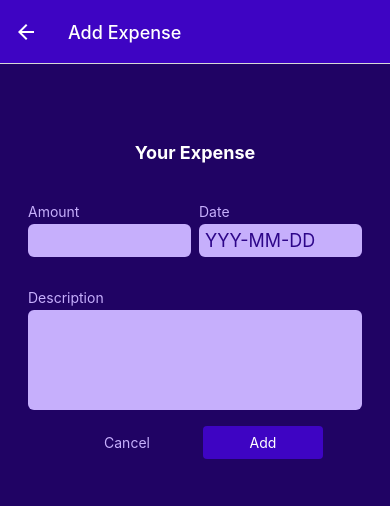
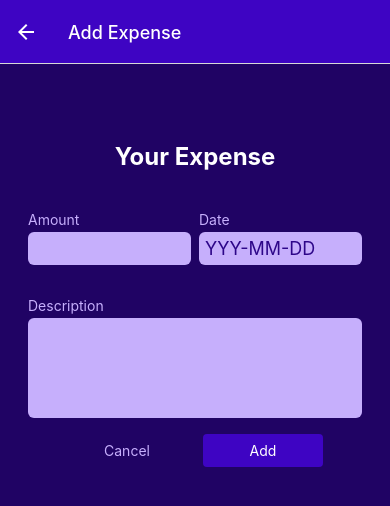
Before and after one commit to EspiraMarvin/outlay, a React Native app: screen /ManageExpense in a window 390 px wide. Shown: the top 506 px of the page. Built offline with nearby package versions, Linux system fonts and the light colour scheme.

Commit message:
feat adds input validation

```diff
--- a/components/manageExpense/ExpenseForm.js
+++ b/components/manageExpense/ExpenseForm.js
@@ -1,42 +1,101 @@
 import { useState } from "react"
 import { View, StyleSheet, Text } from "react-native"
+import { GlobalStyles } from "../../constants/styles"
+import { getFormattedDate } from "../../utils/date"
+
+import Button from "../ui/Button"
 import Input from "./Input"
 
-export default function ExpenseForm() {
-  const [inputValues, setInputValues] = useState({
-    amount: "",
-    date: "",
-    description: "",
+export default function ExpenseForm({
+  defaultValues,
+  submitButtonLabel,
+  onCancel,
+  onSubmit,
+}) {
+  const [inputs, setInputs] = useState({
+    amount: {
+      value: defaultValues ? defaultValues.amount.toString() : "",
+      isValid: true,
+    },
+    date: {
+      value: defaultValues ? getFormattedDate(defaultValues.date) : "",
+      isValid: true,
+    },
+    description: {
+      value: defaultValues ? defaultValues.description.toString() : "",
+      isValid: true,
+    },
   })
 
   function inputChangedHandler(inputIdentifier, enteredValue) {
-    setInputValues((currInputValues) => {
+    setInputs((currInputs) => {
       return {
-        ...currInputValues,
-        [inputIdentifier]: enteredValue,
+        ...currInputs,
+        [inputIdentifier]: { value: enteredValue, isValid: true },
       }
     })
   }
+
+  function submitHandler() {
+    const expenseData = {
+      amount: +inputs.amount.value, //+ converts string to a number
+      date: new Date(inputs.date.value),
+      description: inputs.description.value,
+    }
+
+    const amountIsValid = !isNaN(expenseData.amount) && expenseData.amount > 0
+    const dateIsValid = expenseData.date.toString() !== "Invalid Date"
+    const descriptionIsValid = expenseData.description.trim().length > 0
+
+    // validation
+    if (!amountIsValid || !dateIsValid || !descriptionIsValid) {
+      setInputs((currInputs) => {
+        return {
+          amount: { value: currInputs.amount.value, isValid: amountIsValid },
+          date: { value: currInputs.date.value, isValid: dateIsValid },
+          description: {
+            value: currInputs.description.value,
+            isValid: descriptionIsValid,
+          },
+        }
+      })
+      return
+    }
+
+    onSubmit(expenseData)
+  }
+
+  const formIsInvalid =
+    !inputs.amount.isValid ||
+    !inputs.date.isValid ||
+    !inputs.description.isValid
+
   return (
     <View style={styles.formContainer}>
       <Text style={styles.title}>Your Expense</Text>
       <View style={styles.inputsRow}>
         <Input
           label="Amount"
+          invalid={!inputs.amount.isValid}
           textInputConfig={{
             keyboardType: "decimal-pad",
-            onChangeText: () => inputChangedHandler("amount"),
-            value: inputValues.amount,
+            // onChangeText: inputChangedHandler.bind(this, "amount"),
+            onChangeText: (enteredValue) =>
+              inputChangedHandler("amount", enteredValue),
+            value: inputs.amount.value,
           }}
           style={{ flex: 1 }}
         />
+
         <Input
           label="Date"
+          invalid={!inputs.date.isValid}
           textInputConfig={{
             placeholder: "YYY-MM-DD",
             maxLength: 10,
-            onChangeText: () => inputChangedHandler("date"),
-            value: inputValues.date,
+            onChangeText: (enteredValue) =>
+              inputChangedHandler("date", enteredValue),
+            value: inputs.date.value,
           }}
           style={{ flex: 1 }}
         />
@@ -44,13 +103,28 @@ export default function ExpenseForm() {
 
       <Input
         label="Description"
+        invalid={!inputs.description.isValid}
         textInputConfig={{
-          onChangeText: () => inputChangedHandler("description"),
+          onChangeText: (enteredValue) =>
+            inputChangedHandler("description", enteredValue),
           multiline: true,
           autoCapitalize: "sentences",
-          value: inputValues.description,
+          value: inputs.description.value,
         }}
       />
+      {formIsInvalid && (
+        <Text style={styles.errorText}>
+          Invalid input values - please check your entered data!
+        </Text>
+      )}
+      <View style={styles.buttonsContainer}>
+        <Button style={styles.button} mode="flat" onPress={onCancel}>
+          Cancel
+        </Button>
+        <Button style={styles.button} onPress={submitHandler}>
+          {submitButtonLabel}
+        </Button>
+      </View>
     </View>
   )
 }
@@ -60,7 +134,7 @@ const styles = StyleSheet.create({
     marginTop: 30,
   },
   title: {
-    fontSize: 18,
+    fontSize: 24,
     color: "white",
     fontWeight: "bold",
     textAlign: "center",
@@ -70,4 +144,18 @@ const styles = StyleSheet.create({
     flexDirection: "row",
     justifyContent: "space-between",
   },
+  buttonsContainer: {
+    flexDirection: "row",
+    justifyContent: "center",
+    alignItems: "center",
+  },
+  button: {
+    minWidth: 120,
+    marginHorizontal: 8,
+  },
+  errorText: {
+    textAlign: "center",
+    color: GlobalStyles.colors.error500,
+    margin: 8,
+  },
 })
--- a/components/manageExpense/Input.js
+++ b/components/manageExpense/Input.js
@@ -1,6 +1,6 @@
 import { StyleSheet, Text, TextInput, View } from "react-native"
 import { GlobalStyles } from "../../constants/styles"
-export default function Input({ label, style, textInputConfig }) {
+export default function Input({ label, invalid, style, textInputConfig }) {
   let inputStyles = [styles.input]
 
   // check if input has multiline configuration & add multiline style
@@ -8,9 +8,16 @@ export default function Input({ label, style, textInputConfig }) {
     inputStyles = [inputStyles, styles.inputMultiline]
   }
 
+  // if input invalid add invalid input styles
+  if (invalid) {
+    inputStyles = [inputStyles, styles.invalidInput]
+  }
+
   return (
     <View style={[styles.inputContainer, style]}>
-      <Text style={styles.label}>{label}</Text>
+      <Text style={[styles.label, invalid && styles.invalidLabel]}>
+        {label}
+      </Text>
       <TextInput style={inputStyles} {...textInputConfig} />
     </View>
   )
@@ -37,4 +44,10 @@ const styles = StyleSheet.create({
     minHeight: 100,
     textAlignVertical: "top",
   },
+  invalidLabel: {
+    color: GlobalStyles.colors.error500,
+  },
+  invalidInput: {
+    backgroundColor: GlobalStyles.colors.error50,
+  },
 })
--- a/screens/ManageExpenseScreen.js
+++ b/screens/ManageExpenseScreen.js
@@ -1,7 +1,6 @@
 import { useContext, useLayoutEffect } from "react"
 import { View, StyleSheet, Text } from "react-native"
 import ExpenseForm from "../components/manageExpense/ExpenseForm"
-import Button from "../components/ui/Button"
 import IconButton from "../components/ui/IconButton"
 import { GlobalStyles } from "../constants/styles"
 
@@ -21,26 +20,20 @@ export default function ManageExpenseScreen({ route, navigation }) {
     })
   }, [navigation, isEditting])
 
-  const expense = expenses.find((expense) => expense.id === editedExpenseId)
+  const selectedExpense = expenses.find(
+    (expense) => expense.id === editedExpenseId
+  )
 
   function deleteExpenseHandler() {
     deleteExpense(editedExpenseId)
     navigation.goBack()
   }
 
-  function confirmHandler() {
+  function confirmHandler(expenseData) {
     if (isEditting) {
-      updateExpense(editedExpenseId, {
-        description: "Test!!!",
-        amount: 19.98,
-        date: new Date("2022-12-09"),
-      })
+      updateExpense(editedExpenseId, expenseData)
     } else {
-      addExpense({
-        description: "Test Added",
-        amount: 19.98,
-        date: new Date("2022-12-10"),
-      })
+      addExpense(expenseData)
     }
     navigation.goBack()
   }
@@ -51,21 +44,16 @@ export default function ManageExpenseScreen({ route, navigation }) {
 
   return (
     <View style={styles.container}>
-      <ExpenseForm />
-
-      <View style={styles.buttonsContainer}>
-        <Button style={styles.button} mode="flat" onPress={cancelHandler}>
-          Cancel
-        </Button>
-        <Button style={styles.button} onPress={confirmHandler}>
-          {isEditting ? "Update" : "Add"}
-        </Button>
-      </View>
+      <ExpenseForm
+        submitButtonLabel={isEditting ? "Update" : "Add"}
+        onSubmit={confirmHandler}
+        onCancel={cancelHandler}
+        defaultValues={selectedExpense}
+      />
 
       {isEditting && (
         <View style={styles.deleteContainer}>
-          <Text style={expense.description}></Text>
-
+          {/* <Text style={expense.description}></Text> */}
           <IconButton
             icon="trash"
             size={36}
@@ -74,7 +62,6 @@ export default function ManageExpenseScreen({ route, navigation }) {
           />
         </View>
       )}
-      {/* <Text style={styles.text}>{expense.description}</Text> */}
     </View>
   )
 }
@@ -85,15 +72,6 @@ const styles = StyleSheet.create({
     padding: 24,
     backgroundColor: GlobalStyles.colors.primary800,
   },
-  buttonsContainer: {
-    flexDirection: "row",
-    justifyContent: "center",
-    alignItems: "center",
-  },
-  button: {
-    minWidth: 120,
-    marginHorizontal: 8,
-  },
   deleteContainer: {
     marginTop: 16,
     paddingTop: 8,
@@ -101,7 +79,4 @@ const styles = StyleSheet.create({
     borderTopColor: GlobalStyles.colors.primary200,
     alignItems: "center",
   },
-  text: {
-    color: "white",
-  },
 })
--- a/utils/date.js
+++ b/utils/date.js
@@ -1,5 +1,5 @@
 export function getFormattedDate(date) {
-  return `${date.getFullYear()}-${date.getMonth() + 1}-${date.getDate()}`
+  return date.toISOString().slice(0, 10)
 }
 
 // get date minus 7 days
```
